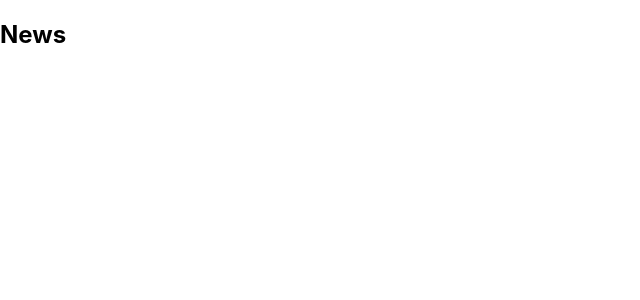
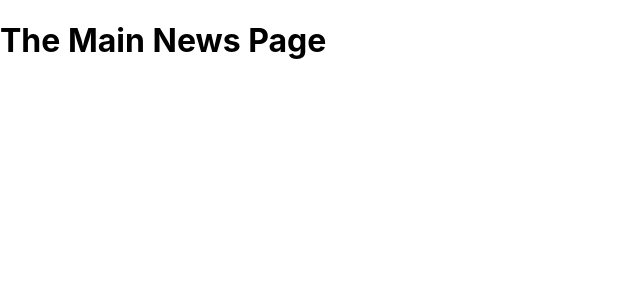
Before and after one commit to calls9-jacobmarsay/NextJS_APP, a Next.js app: page /news in a window 1280 px wide. Shown: the top 300 px of the page, without its empty margins (0-640 px from the left). Built offline with nearby package versions, Linux system fonts and the light colour scheme.

Commit message:
Added a nested route example

```diff
--- a/pages/news.js
+++ b/pages/news/index.js
@@ -1,6 +1,6 @@
 const NewsPage = () => {
     return(
-        <h2>News</h2>
+        <h1>The Main News Page</h1>
     );
 }
 
```
Also changed, not shown: pages/news/news-blog.js (added, +7 -0 lines).
